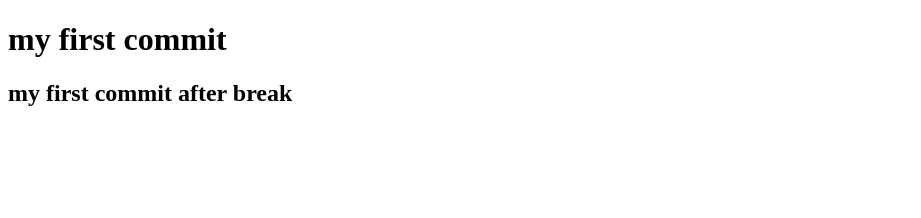
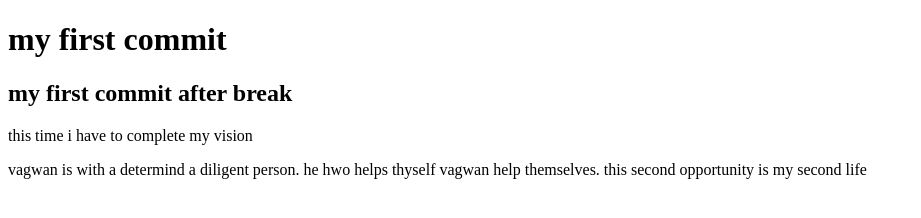
Before and after one commit to dipuorko/third-repo, a plain HTML site: page index.html in a window 1280 px wide. Shown: the whole page, without its empty margins (0-921 px from the left). Drawn offline with Linux system fonts and the light colour scheme.

Commit message:
paragraph on will

```diff
--- a/index.html
+++ b/index.html
@@ -9,6 +9,8 @@
 <body>
     <h1>my first commit</h1>
     <h2>my first commit after break</h2>
+    <p>this time i have to complete my vision</p>
+    <p>vagwan is with a determind a diligent person. he hwo helps thyself vagwan help themselves. this second opportunity is my second life</p>
 
 </body>
 </html>
```
